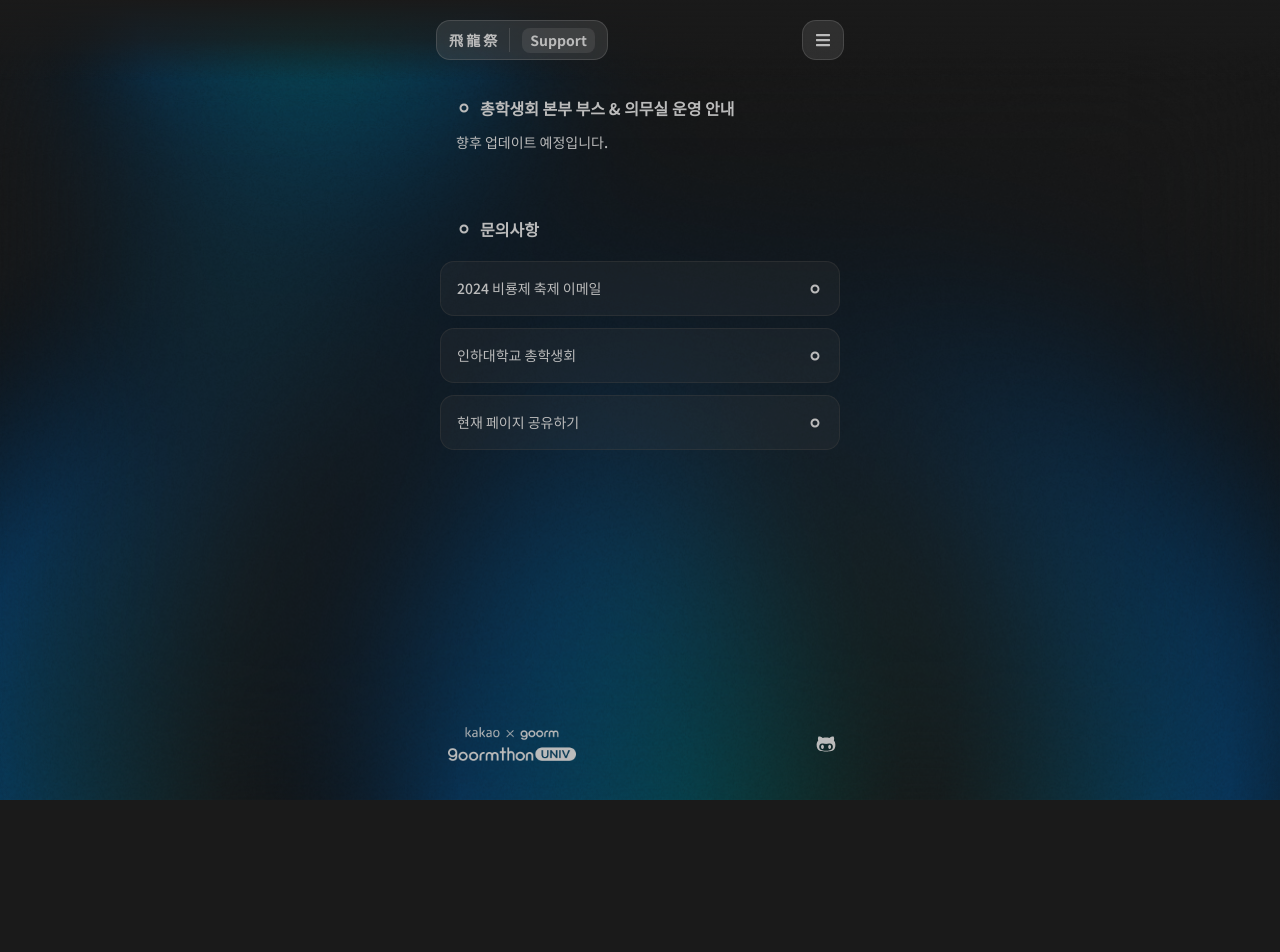
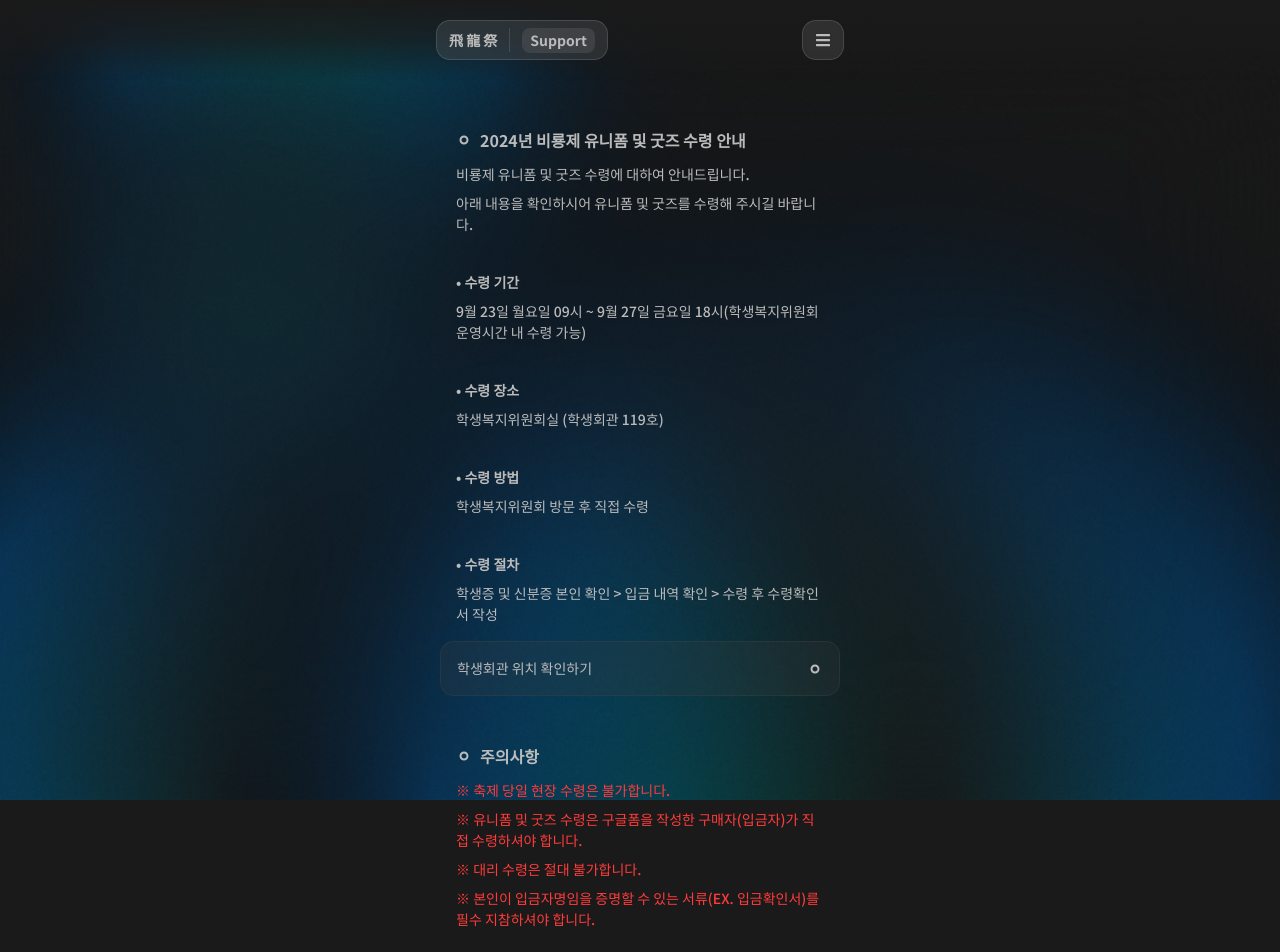
Before and after one commit to Be9room/Festime_FE, a React (Vite) app: page /support in a window 1280 px wide. Shown: the top 952 px of the page. Before the commit the page ends 800 px from the top, so only its background shows below. Built offline with nearby package versions, Linux system fonts and the light colour scheme.

Commit message:
feat: update Support page information
- Support 페이지의 이름을 변경했습니다.
- Support 페이지의 내용을 업데이트 했습니다.

```diff
--- a/src/App.jsx
+++ b/src/App.jsx
@@ -23,13 +23,13 @@ const App = () => {
         <Header />
         <Routes>
           <Route path="/" element={<Home />} />
+          <Route path="/support" element={<Support />} />
           <Route path="/entry" element={<Entry />} />
           <Route path="/ticketing" element={<Ticketing />} />
           <Route path="/timetable" element={<TimeTable />} />
           <Route path="/booths" element={<Booths />} />
           <Route path="/food" element={<Food />} />
           <Route path="/event" element={<Event />} />
-          <Route path="/support" element={<Support />} />
           <Route path="*" element={<PageNotFound />} />
         </Routes>
         <Footer />
--- a/src/constants/menuLinkArray.js
+++ b/src/constants/menuLinkArray.js
@@ -1,12 +1,12 @@
 const MENU_LINK_ARRAY = [
   { text: "축제 방명록", to: "/guestbook" },
+  { text: "굿즈 수령, 축제 안내사항", to: "/support" },
   { text: "재학생존 입장 안내", to: "/entry" },
   { text: "온라인 티켓팅 안내", to: "/ticketing" },
   { text: "공연 순서 안내", to: "/timetable" },
   { text: "학생 부스, 학생 주점 배치 안내", to: "/booths" },
   { text: "F&B존, 취식 구역 안내", to: "/food" },
   { text: "서포터즈 부스 이벤트", to: "/event" },
-  { text: "총학생회 본부 부스 & 의무실 운영 안내", to: "/support" },
   { text: "공유하기", to: "share" }
 ];
 Object.freeze(MENU_LINK_ARRAY);
--- a/src/constants/pageName.js
+++ b/src/constants/pageName.js
@@ -1,13 +1,13 @@
 const PAGE_NAME = {
   "/": "Home",
   "/guestbook": "Guestbook",
+  "/support": "Support",
   "/entry": "Entry",
   "/ticketing": "Ticketing",
   "/timetable": "TimeTable",
   "/booths": "Booths",
   "/food": "F&B",
-  "/event": "Event",
-  "/support": "Support"
+  "/event": "Event"
 };
 
 Object.freeze(PAGE_NAME);
--- a/src/pages/Support/index.jsx
+++ b/src/pages/Support/index.jsx
@@ -1,10 +1,62 @@
 import Layout from "../../components/Layout";
 import TitleBlock from "../../components/TitleBlock";
 import LinkBlock from "./../../components/LinkBlock/index";
+import Divider from "../../components/Divider";
 
 const Support = () => {
   return (
     <Layout>
+      <TitleBlock
+        className="mt-8"
+        title="2024년 비룡제 유니폼 및 굿즈 수령 안내"
+        subtitle={[
+          "비룡제 유니폼 및 굿즈 수령에 대하여 안내드립니다.",
+          "아래 내용을 확인하시어 유니폼 및 굿즈를 수령해 주시길 바랍니다.",
+          <br key="br" />,
+          <span key="title" className="bold-14">
+            • 수령 기간
+          </span>,
+          "9월 23일 월요일 09시 ~ 9월 27일 금요일 18시(학생복지위원회 운영시간 내 수령 가능)",
+          <br key="br" />,
+          <span key="title" className="bold-14">
+            • 수령 장소
+          </span>,
+          "학생복지위원회실 (학생회관 119호)",
+          <br key="br" />,
+          <span key="title" className="bold-14">
+            • 수령 방법
+          </span>,
+          "학생복지위원회 방문 후 직접 수령",
+          <br key="br" />,
+          <span key="title" className="bold-14">
+            • 수령 절차
+          </span>,
+          "학생증 및 신분증 본인 확인 > 입금 내역 확인 > 수령 후 수령확인서 작성"
+        ]}
+      />
+      <LinkBlock text="학생회관 위치 확인하기" to="https://maps.app.goo.gl/xkdTCwUtBieDFHSU8" />
+
+      <TitleBlock
+        className="mt-8"
+        title="주의사항"
+        subtitle={[
+          <span key="note" className="text-live-red">
+            ※ 축제 당일 현장 수령은 불가합니다.
+          </span>,
+          <span key="note" className="text-live-red">
+            ※ 유니폼 및 굿즈 수령은 구글폼을 작성한 구매자(입금자)가 직접 수령하셔야 합니다.
+          </span>,
+          <span key="note" className="text-live-red">
+            ※ 대리 수령은 절대 불가합니다.
+          </span>,
+          <span key="note" className="text-live-red">
+            ※ 본인이 입금자명임을 증명할 수 있는 서류(EX. 입금확인서)를 필수 지참하셔야 합니다.
+          </span>
+        ]}
+      />
+
+      <Divider />
+
       <TitleBlock title="총학생회 본부 부스 & 의무실 운영 안내" subtitle={["향후 업데이트 예정입니다."]} />
 
       <TitleBlock className="mt-8" title="문의사항" />
```
